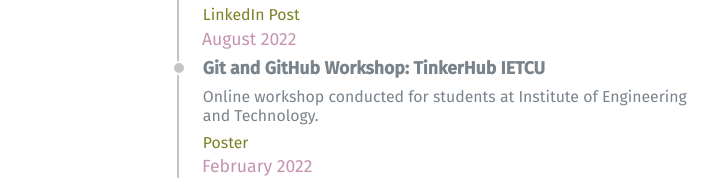
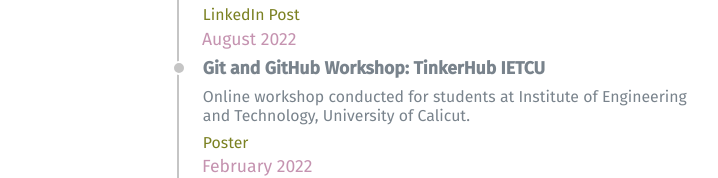
Before and after one commit to jincy-p-janardhanan/jincy-p-janardhanan.github.io, a plain HTML site: page index.html in a window 1280 px wide. Shown: the part 1724-1902 px from the top of the page, without its empty margins (277-995 px from the left). Drawn offline with Linux system fonts and the light colour scheme; a script that the page names is missing.

Commit message:
college-name-correction

```diff
--- a/index.html
+++ b/index.html
@@ -162,7 +162,7 @@
 							<h4>February 2022</h4>
 							<ul>
 								<li>Git and GitHub Workshop: TinkerHub IETCU</li>
-								<li>Online workshop conducted for students at Institute of Engineering and Technology.</li>
+								<li>Online workshop conducted for students at Institute of Engineering and Technology, University of Calicut.</li>
 								<li><a href="https://www.instagram.com/p/CaMHNHgJwhm/" target="_blank">
 									Poster</a></li>
 							</ul>
```
